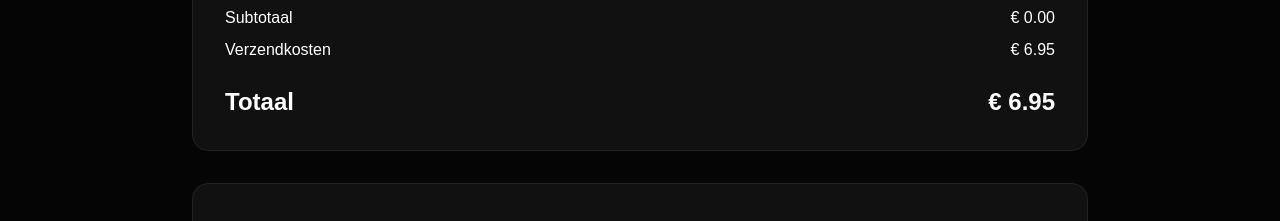
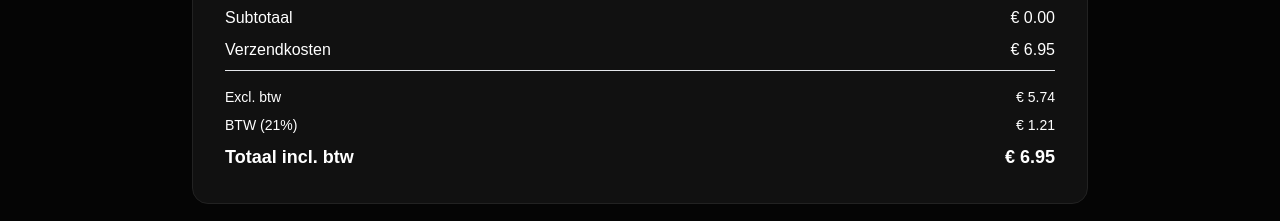
Before and after one commit to Achterboschrelatiegeschenken/Achterbosch-webshop, a Next.js app: page /checkout in a window 1280 px wide. Shown: the part 279-500 px from the top of the page. Built offline with nearby package versions, Linux system fonts and the light colour scheme.

Commit message:
btw overzicht in chekout

```diff
--- a/app/checkout/page.tsx
+++ b/app/checkout/page.tsx
@@ -48,7 +48,9 @@ const totalPrice = cart.reduce(
 const shippingCost = totalPrice >= 50 ? 0 : 6.95
 
 const grandTotal = totalPrice + shippingCost
-
+const totalIncl = grandTotal
+const totalExcl = grandTotal / 1.21
+const btwAmount = totalIncl - totalExcl
   return (
 
     <>
@@ -101,11 +103,22 @@ const grandTotal = totalPrice + shippingCost
       <span>Verzendkosten</span>
       <span>€ {shippingCost.toFixed(2)}</span>
     </div>
+<div className="space-y-2 border-t pt-4">
+  <div className="flex justify-between text-sm">
+    <span>Excl. btw</span>
+    <span>€ {totalExcl.toFixed(2)}</span>
+  </div>
 
-    <div className="flex justify-between text-2xl font-bold pt-4">
-      <span>Totaal</span>
-      <span>€ {grandTotal.toFixed(2)}</span>
-    </div>
+  <div className="flex justify-between text-sm">
+    <span>BTW (21%)</span>
+    <span>€ {btwAmount.toFixed(2)}</span>
+  </div>
+
+  <div className="flex justify-between font-bold text-lg">
+    <span>Totaal incl. btw</span>
+    <span>€ {totalIncl.toFixed(2)}</span>
+  </div>
+</div>
 
   </div>
 </div>
```
